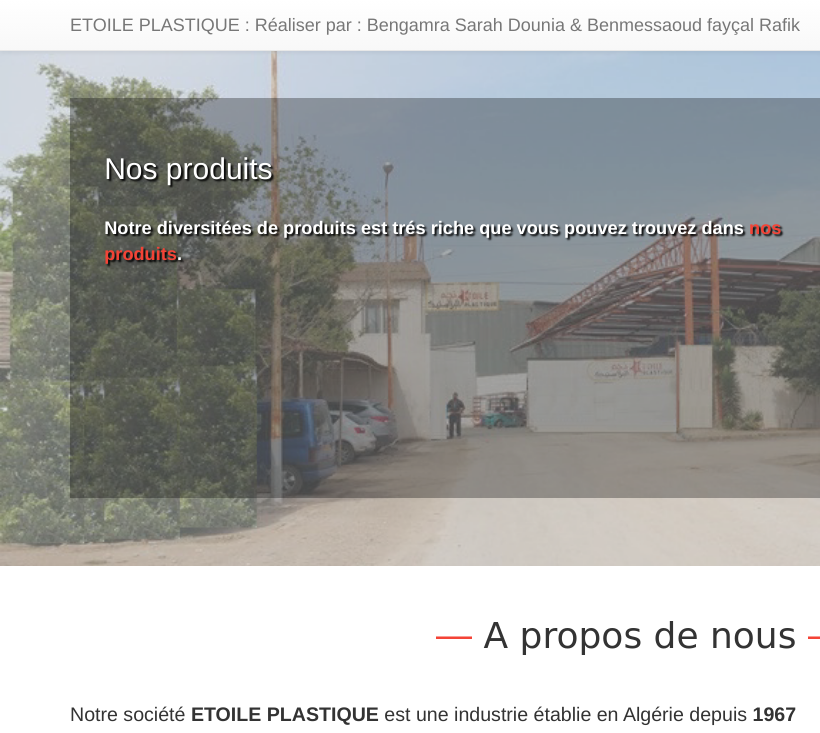
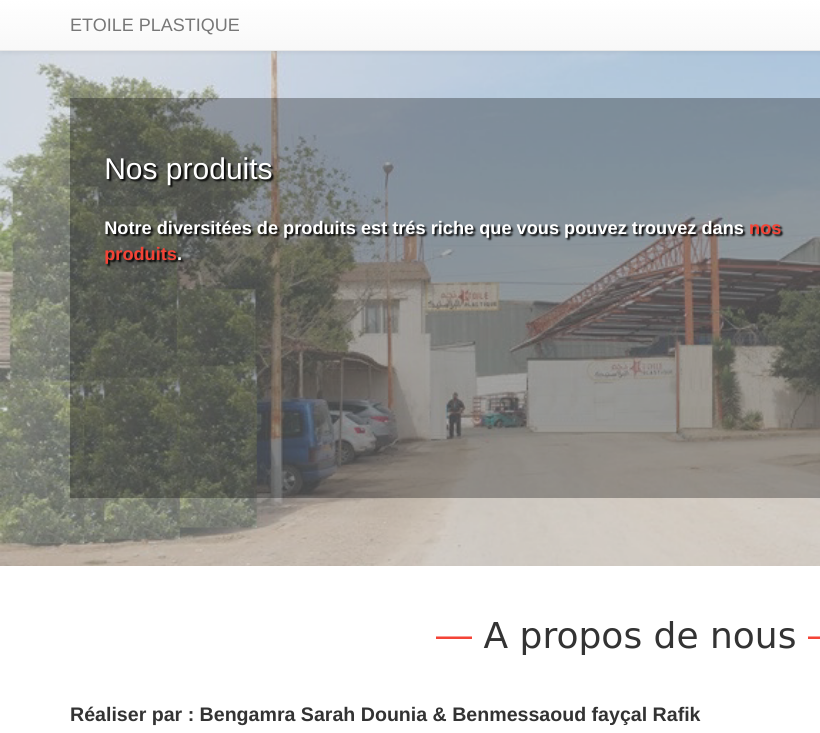
Before and after one commit to Nadjib300/stars-plastique.com, a plain HTML site: page index.html in a window 1280 px wide. Shown: the top 733 px of the page, 0-820 px from the left. Drawn offline with nearby package versions, Linux system fonts and the light colour scheme; a web font is replaced by a local one.

Commit message:
Update index.html

```diff
--- a/index.html
+++ b/index.html
@@ -44,7 +44,7 @@
             <span class="icon-bar"></span>
           </button>
           <a class="navbar-brand" href="index.html">
-            ETOILE PLASTIQUE : Réaliser par : Bengamra Sarah Dounia & Benmessaoud fayçal Rafik
+            ETOILE PLASTIQUE
           </a>
         </div>
         <div id="navbar" class="navbar-collapse collapse">
@@ -158,6 +158,9 @@
           <h1 class="text-center index-section-title"><span>&#8213;</span> A propos de nous <span>&#8213;</span></h1>
           <div class="row">
             <div class="col-sm-8">
+                <p>
+                <strong> Réaliser par : Bengamra Sarah Dounia & Benmessaoud fayçal Rafik</strong>
+                </p>
               <p>
                 Notre société <strong>ETOILE PLASTIQUE</strong> est une industrie établie en Algérie depuis <strong>1967</strong> destinée à la production de divers articles en plastique.<br>
                 Plus d’une cinquantaine d’années qui nous ont permis d’acquérir une expérience confirmant la qualité et la robustesse de nos articles. <br>
```
